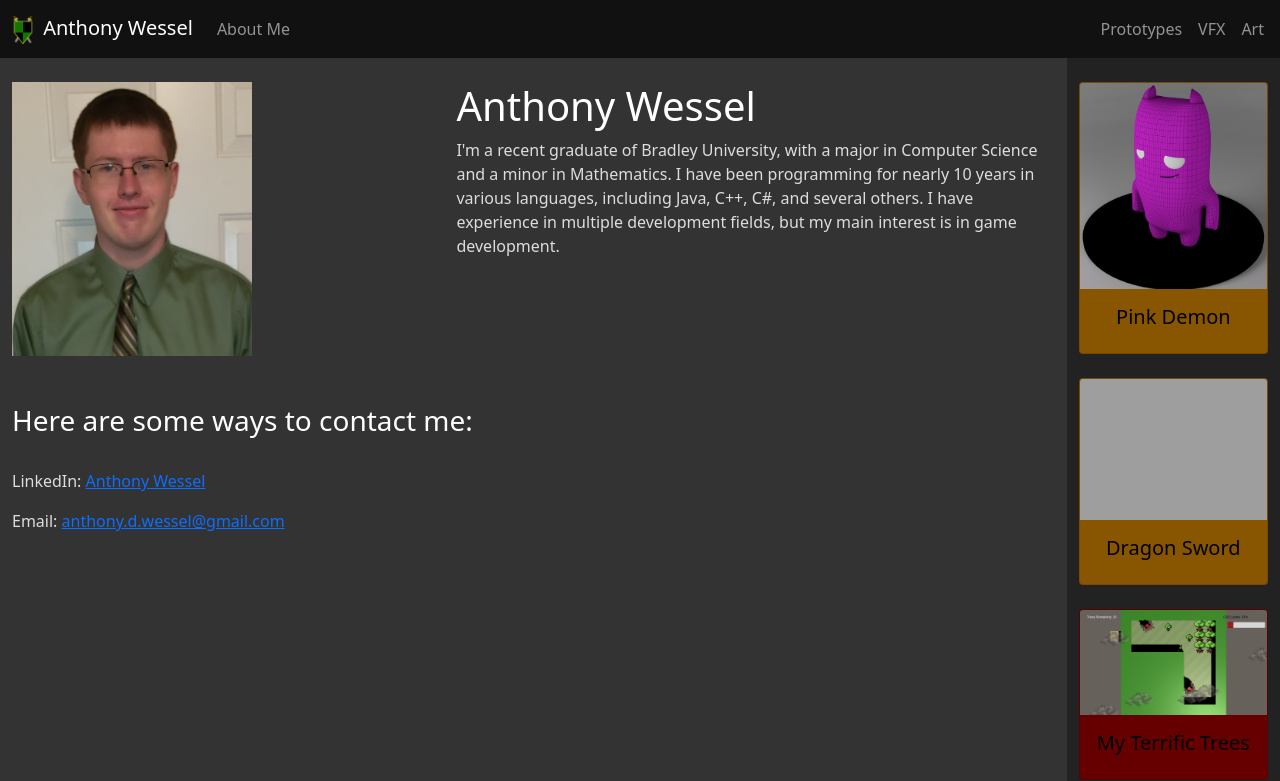
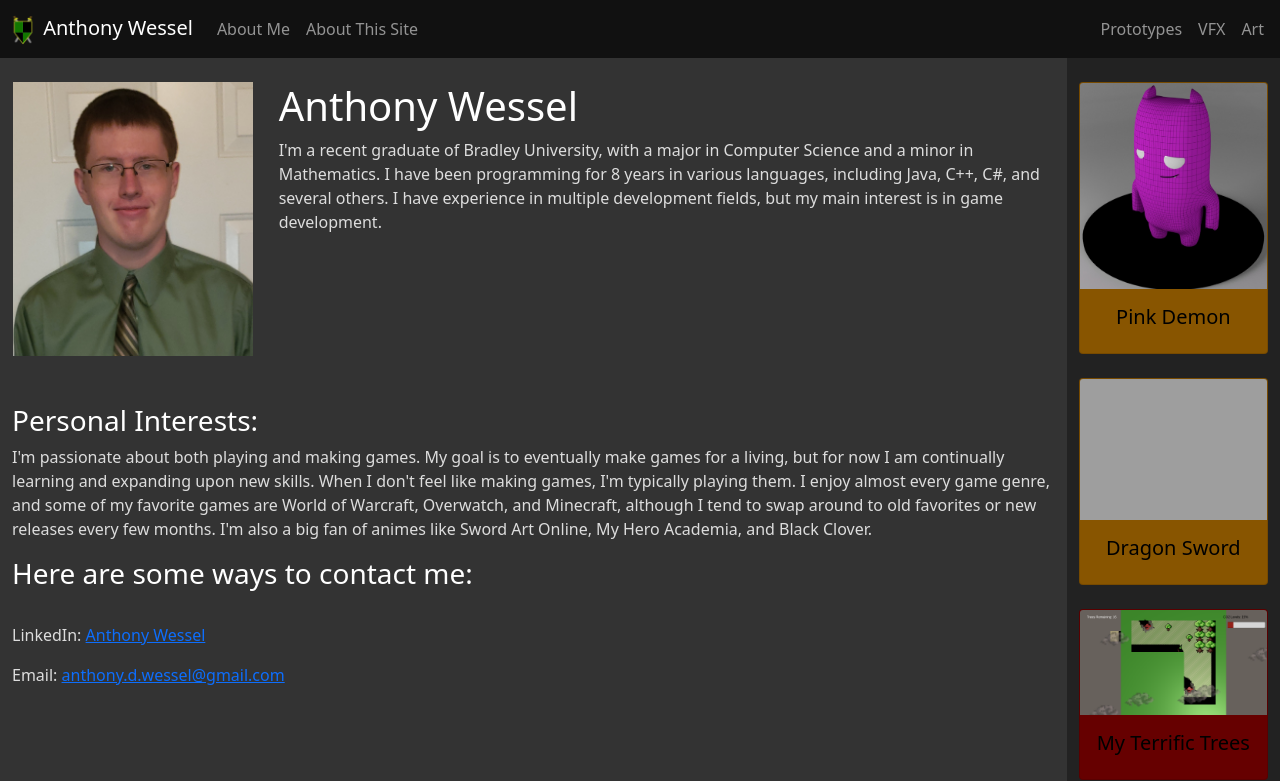
Before and after one commit to Anthony-Wessel/Portfolio, a PHP site: page /about.php in a window 1280 px wide. Shown: the top 781 px of the page. Run offline with PHP 8.4, Linux system fonts and the light colour scheme; grey boxes are pictures that could not be loaded.

Commit message:
Added About Website page and fixed About Me page

```diff
--- a/BasePages/aboutBase.php
+++ b/BasePages/aboutBase.php
@@ -1,11 +1,11 @@
 <div>
   <div class="row">
-    <div class="col-5">
+    <div class="col-lg-3 col-md-5 text-center">
       <img src="Images/me.jpg" alt="Image could not load" style="width:30vh">
     </div>
-    <div class="col-7 ">
+    <div class="col-lg-9 col-md-7 mx-auto">
       <h1 style="color:#FFF">Anthony Wessel</h1>
-      <p style="color:#DDD">I'm a recent graduate of Bradley University, with a major in Computer Science and a minor in Mathematics. I have been programming for nearly 10 years in various languages, including Java, C++, C#, and several others. I have experience in multiple development fields, but my main interest is in game development.</p>
+      <p style="color:#DDD">I'm a recent graduate of Bradley University, with a major in Computer Science and a minor in Mathematics. I have been programming for 8 years in various languages, including Java, C++, C#, and several others. I have experience in multiple development fields, but my main interest is in game development.</p>
     </div>
 
 
@@ -13,6 +13,10 @@
 
 
   <br><br>
+
+
+  <h3 style="color:#FFF">Personal Interests:</h3>
+  <p style="color:#DDD">I'm passionate about both playing and making games. My goal is to eventually make games for a living, but for now I am continually learning and expanding upon new skills. When I don't feel like making games, I'm typically playing them. I enjoy almost every game genre, and some of my favorite games are World of Warcraft, Overwatch, and Minecraft, although I tend to swap around to old favorites or new releases every few months. I'm also a big fan of animes like Sword Art Online, My Hero Academia, and Black Clover.</p>
 
 
   <h3 style="color:#FFF">Here are some ways to contact me:</h3>
--- /dev/null
+++ b/aboutWebsite.php
@@ -0,0 +1,4 @@
+<?php
+  $content = 'BasePages/aboutWebsiteBase.php';
+  include('master.php');
+ ?>
--- a/master.php
+++ b/master.php
@@ -37,6 +37,9 @@ include("dynamicCard.php");
               <ul class="navbar-nav me-auto">
                   <li class="nav-item active">
                       <a class="nav-link" href="about.php">About Me</a>
+                  </li>
+                  <li class="nav-item active">
+                      <a class="nav-link" href="aboutWebsite.php">About This Site</a>
                   </li>
               </ul>
 
```
Also changed, not shown: BasePages/aboutWebsiteBase.php (added, +26 -0 lines).
